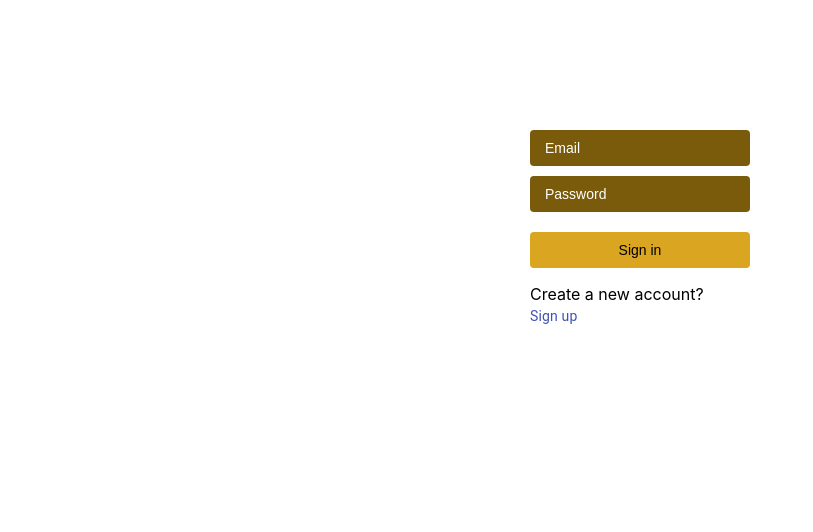
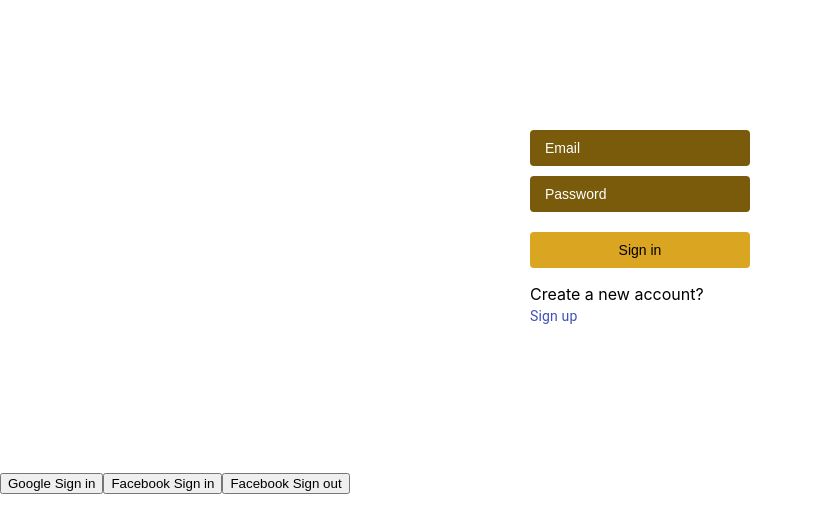
Before and after one commit to naeem676/assignment-nine, a React (Create React App) app: page /login in a window 1280 px wide. Shown: the top 532 px of the page, without its empty margins (0-813 px from the left). Built offline with nearby package versions, Linux system fonts and the light colour scheme.

Commit message:
facebook login

```diff
--- a/src/App.js
+++ b/src/App.js
@@ -10,14 +10,14 @@ import Home from './components/home/Home';
 import NoMatch from './components/nomatch/NoMatch';
 import { createContext, useState } from 'react';
 import Longin from './components/login/Longin';
-export const LocationContext = createContext({});
+export const DestinationContext = createContext({});
 export const UserContext = createContext([]);
 
 function App() {
-  const [location, setLocation] = useState({});
+  const [destination, setDestination] = useState({});
   const [loggInUser, setLoggInUser]= useState([]);
   return (
-    <LocationContext.Provider value={[location, setLocation]}>
+    <DestinationContext.Provider value={[destination, setDestination]}>
     <UserContext.Provider value={[loggInUser, setLoggInUser]}>
     <Router>
       <Switch>
@@ -37,7 +37,7 @@ function App() {
     </Router>
     </UserContext.Provider>
 
-    </LocationContext.Provider>
+    </DestinationContext.Provider>
   );
 }
 
--- a/src/components/login/Longin.js
+++ b/src/components/login/Longin.js
@@ -67,7 +67,7 @@ const Longin = () => {
             const newUserInfo = {...user};
             newUserInfo[e.target.name] = e.target.value;
             setUser(newUserInfo);
-            console.log(newUserInfo)
+
 
         }
 
@@ -102,7 +102,7 @@ const Longin = () => {
                     newUserInfo.error = '';
                     newUserInfo.success = true;
                     setUser(newUserInfo)
-                    console.log(res)
+
 
 
 
@@ -143,6 +143,94 @@ const Longin = () => {
          e.preventDefault()
     }
 
+    const googleProvider = new firebase.auth.GoogleAuthProvider();
+    const googleHandle = ()=>{
+
+                    firebase.auth()
+            .signInWithPopup(googleProvider)
+            .then((result) => {
+                /** @type {firebase.auth.OAuthCredential} */
+
+
+                 const newUserInfo = {...user};
+
+                    newUserInfo.error = '';
+                    newUserInfo.success = true;
+                    setUser(newUserInfo)
+                    setLoggInUser(result.user);
+
+
+            }).catch((error) => {
+              const newUserInfo = {...user}
+                    newUserInfo.error = error.message;
+                    newUserInfo.success = false;
+                    setUser(newUserInfo);
+                    setLoggInUser(error);
+
+
+
+
+
+            });
+
+
+
+
+    }
+
+
+
+    const facebookProvider = new firebase.auth.FacebookAuthProvider();
+
+    const facebookHandle = () => {
+      firebase
+      .auth()
+      .signInWithPopup(facebookProvider)
+      .then((result) => {
+        /** @type {firebase.auth.OAuthCredential} */
+
+        const newUserInfo = {...user};
+
+        newUserInfo.error = '';
+        newUserInfo.success = true;
+        setUser(newUserInfo)
+        setLoggInUser(result.user);
+
+
+      })
+      .catch((error) => {
+
+        const newUserInfo = {...user}
+        newUserInfo.error = error.message;
+        newUserInfo.success = false;
+        setUser(newUserInfo);
+        setLoggInUser(error)
+      });
+
+
+    }
+    console.log(loggInUser)
+
+
+
+
+
+
+
+      const facebookOut = () => {
+        // firebase.auth().signOut().then(() => {
+        //     setUser({})
+        //     setLoggInUser([]);
+
+        //   }).catch((error) => {
+        //     // An error happened.
+        //   });
+
+      }
+
+
+
+
 
 
 
@@ -158,6 +246,14 @@ const Longin = () => {
                 {user.error}
                 { user.success && <p style={{color:'green'}}>User {newUser ? "created" : "logged" } successfully</p>}
             </form>
+
+
+            <button onClick={googleHandle}>Google Sign in</button>
+             <button onClick={facebookHandle}>Facebook Sign in</button>
+             <button onClick={facebookOut}>Facebook Sign out</button>
+
+
+
         </div>
     );
 };
```
